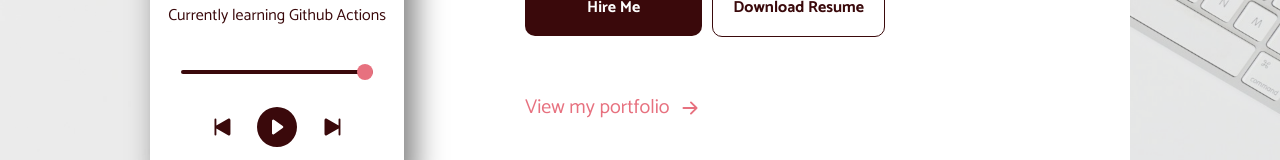
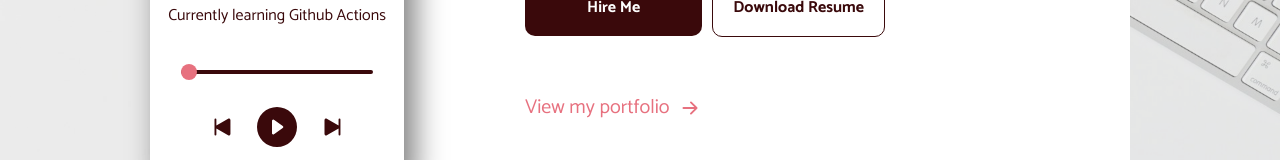
Before and after one commit to annaduong17/portfolio, a React (Create React App) app: page / in a window 1280 px wide. Shown: the part 581-741 px from the top of the page. Built offline with nearby package versions, Linux system fonts and the light colour scheme.

Commit message:
handle range input change and sync with current song

```diff
--- a/src/components/Phone.js
+++ b/src/components/Phone.js
@@ -1,10 +1,10 @@
-import { useState, useEffect } from 'react';
+import { useState, useEffect, useRef } from 'react';
 
 function Phone() {
   const [ index, setIndex ] = useState(0);
   const [ playing, setPlaying ] = useState(false);
 
-
+  const rangeRef = useRef();
 
   const handlePlay = () => {
       setPlaying(true);
@@ -26,6 +26,11 @@ function Phone() {
     });
   }
 
+  const handleRangeChange = (e) => {
+    setPlaying(false);
+    setIndex(e.target.value);
+  }
+
 
   const playlist = [
     'Currently learning Github Actions',
@@ -33,11 +38,7 @@ function Phone() {
     'Currently reading A Quiet Life by Ethan Joella'
   ]
 
-  const renderedItems = playlist.map((item, i) => {
-    return (
-      <p key={i} className="song">{item}</p>
-    );
-  })
+
 
   useEffect(() => {
     let intervalId;
@@ -48,9 +49,16 @@ function Phone() {
       }, 2000);
     }
 
-    // Cleanup the interval when playing changes or when the component unmounts
+    rangeRef.current.value = index;
+
     return () => clearInterval(intervalId);
-  }, [playing, playlist.length]);
+  }, [index, playing, playlist.length]);
+
+  const renderedItems = playlist.map((item, i) => {
+    return (
+      <p key={i} className="song">{item}</p>
+    );
+  })
 
   return (
     <div className="phone">
@@ -64,7 +72,7 @@ function Phone() {
       <div className="phone-control">
         {renderedItems[index]}
 
-        <input type="range" min="0" max="2" />
+        <input ref={rangeRef} onChange={handleRangeChange} type="range" min="0" max="2" />
 
         <div className="control-buttons">
           <button onClick={handlePrevious}>
```
